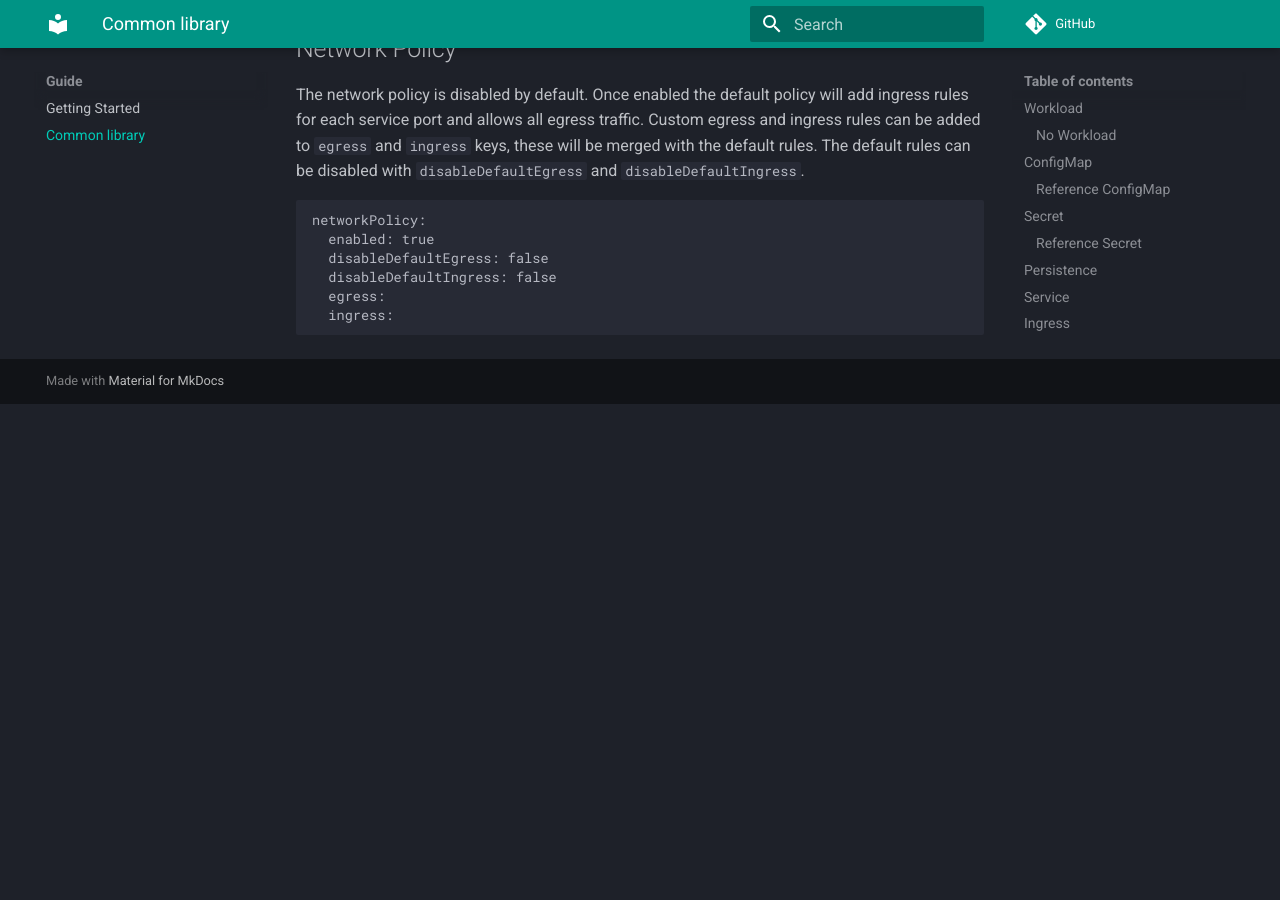
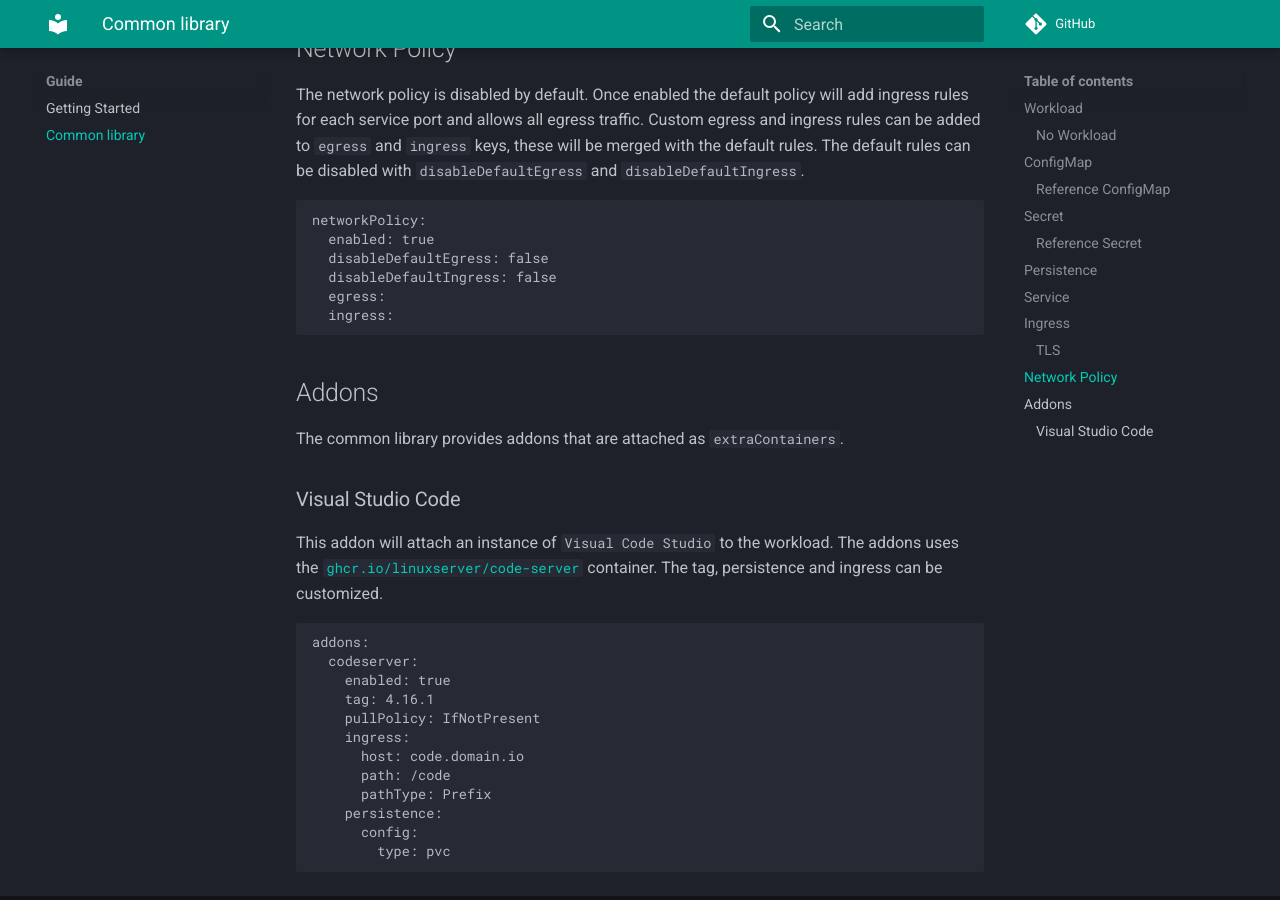
Before and after one commit to jasonb5/charts, an MkDocs documentation site: the page built from docs/guide/common-library.md, in a window 1280 px wide and 900 px high, scrolled down 3396 px. Built offline with MkDocs 1.6.1 and Material for MkDocs 9.7.7, drawn with Linux system fonts in a browser that asks for light colours; comment, search, counter and statistics services are not loaded; before the commit the page ends 3800 px from its top, so only the background shows below that.

Commit message:
Adds vcs addon documentation

````diff
--- a/docs/guide/common-library.md
+++ b/docs/guide/common-library.md
@@ -123,3 +123,23 @@
   egress:
   ingress:
 ```
+
+## Addons
+The common library provides addons that are attached as `extraContainers`.
+
+### Visual Studio Code
+This addon will attach an instance of `Visual Code Studio` to the workload. The addons uses the [`ghcr.io/linuxserver/code-server`](https://github.com/linuxserver/docker-code-server/pkgs/container/code-server) container. The tag, persistence and ingress can be customized.
+```yaml
+addons:
+  codeserver:
+    enabled: true
+    tag: 4.16.1
+    pullPolicy: IfNotPresent
+    ingress:
+      host: code.domain.io
+      path: /code
+      pathType: Prefix
+    persistence:
+      config:
+        type: pvc
+```
````
